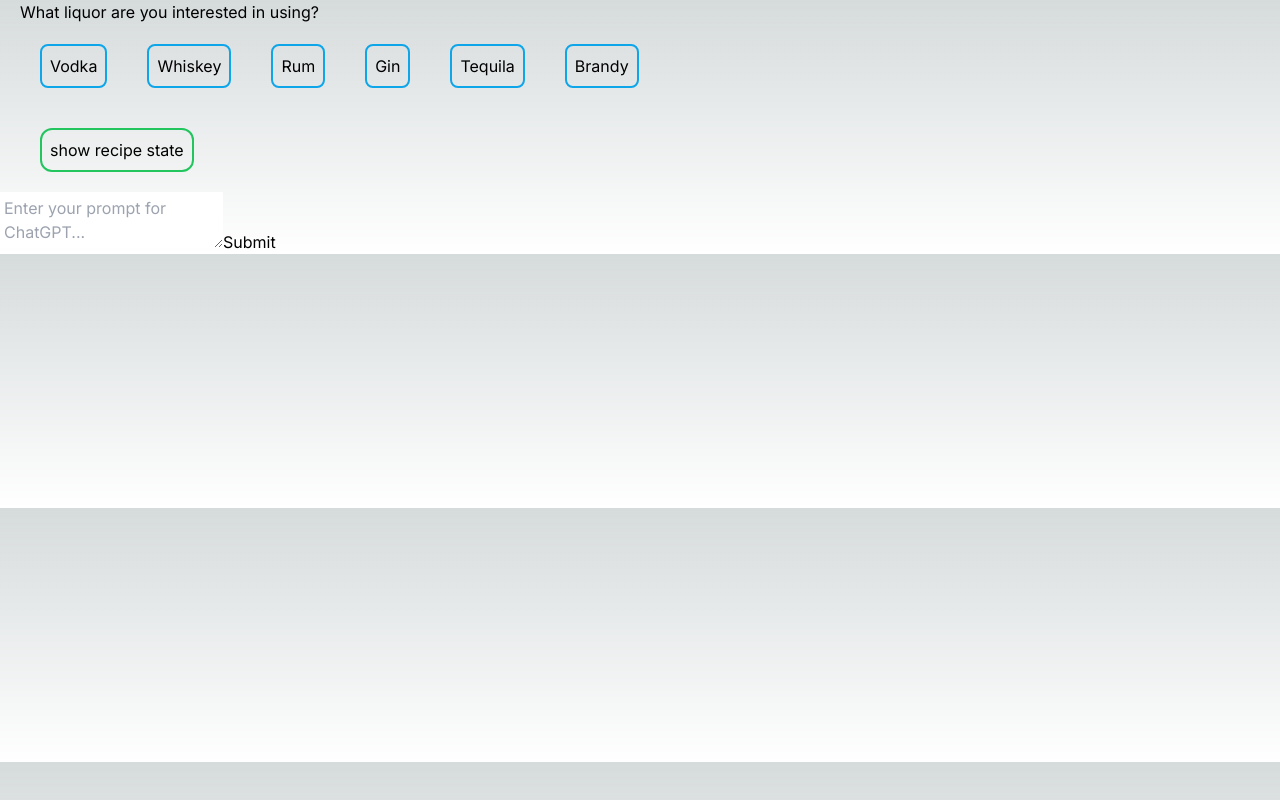
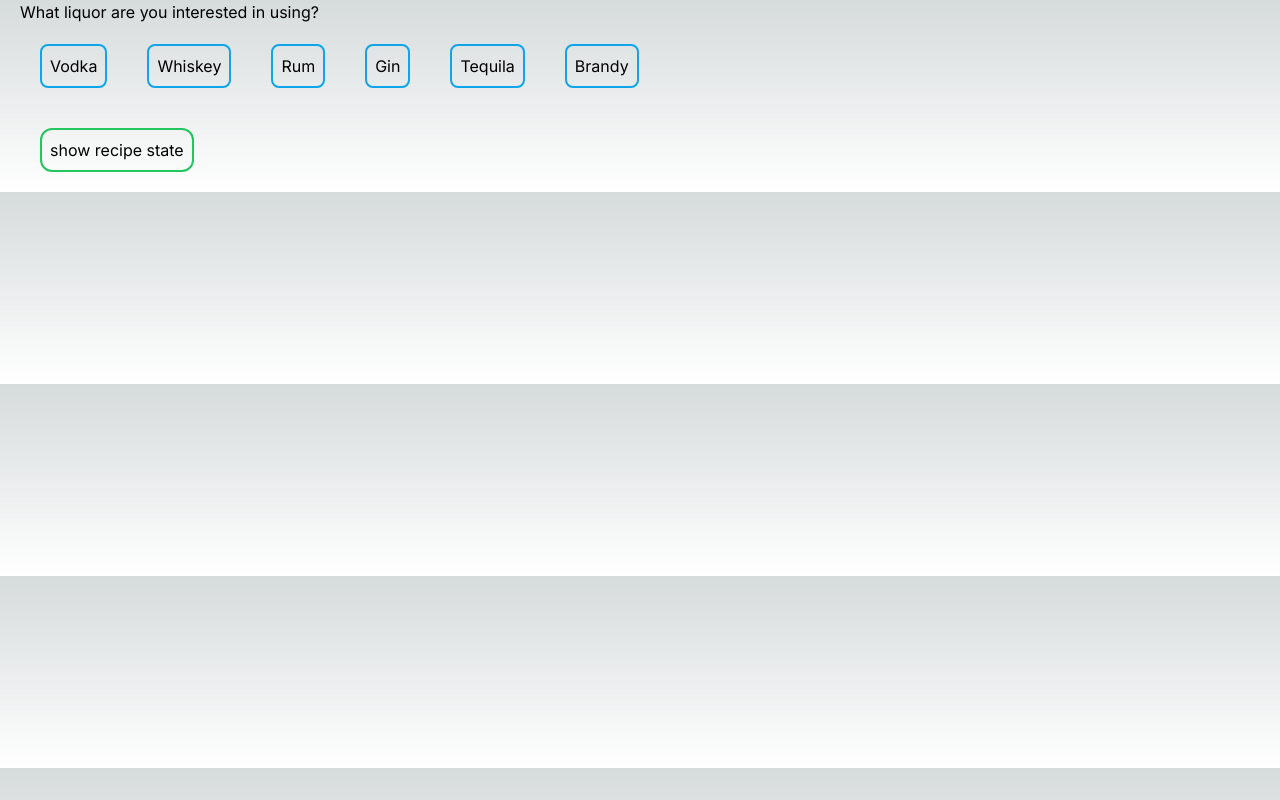
Before and after one commit to kingkwongsta/mixology, a Next.js app: page / in a window 1280 px wide. Built offline with nearby package versions, Linux system fonts and the light colour scheme.

Commit message:
remove chatgpt test component

```diff
--- a/src/app/page.js
+++ b/src/app/page.js
@@ -6,7 +6,7 @@ export default function Home() {
   return (
     <main>
       <LiquorChoice />
-      <ChatGPT />
+      {/* <ChatGPT /> */}
     </main>
   );
 }
```
